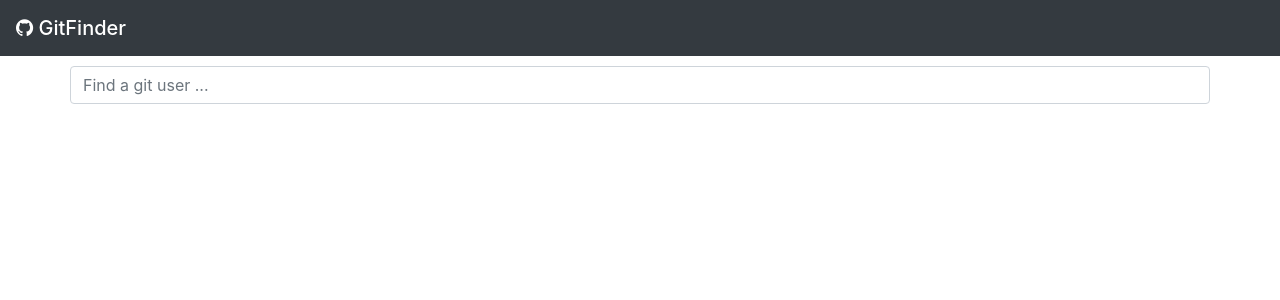
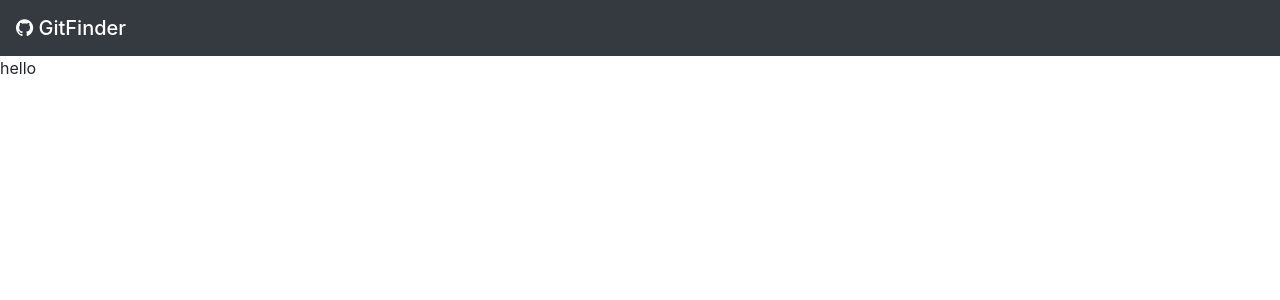
Before and after one commit to navansami/gitfinder-react, a React (Create React App) app: page /user in a window 1280 px wide. Shown: the top 300 px of the page. Built offline with nearby package versions, Linux system fonts and the light colour scheme.

Commit message:
implemented routing and pages to app

```diff
--- a/package.json
+++ b/package.json
@@ -14,6 +14,7 @@
     "prettier": "^2.1.2",
     "react": "^17.0.1",
     "react-dom": "^17.0.1",
+    "react-router-dom": "^5.2.0",
     "react-scripts": "4.0.0",
     "web-vitals": "^0.2.4"
   },
--- a/src/App.jsx
+++ b/src/App.jsx
@@ -1,13 +1,10 @@
 import React from "react";
+import { BrowserRouter as Router, Switch, Route, Link } from "react-router-dom";
 import Navbar from "./components/layout/Navbar";
-import SearchBar from "./components/searchbar/SearchBar";
-import UserList from "./components/users/UserList";
-import useGitUsers from "./hooks/useGitUsers";
-import Loader from "./components/layout/Loader";
+import Home from "./pages/Home";
+import DisplayUser from "./components/users/DisplayUser";
 
 const App = () => {
-  const [usersList, search] = useGitUsers("");
-
   const navbarOptions = {
     title: "GitFinder",
     theme: "dark", // theme options -> [dark, light, primary, danager, success]
@@ -15,17 +12,20 @@ const App = () => {
   };
 
   return (
+    <Router>
       <div>
         <Navbar
           title={navbarOptions.title}
           theme={navbarOptions.theme}
           icon={navbarOptions.icon}
         />
-      <div className="container" style={{ padding: "10px 0" }}>
-        <SearchBar onFormReceived={search} clearButton={usersList.length} />
-        <UserList usersList={usersList} />
       </div>
-    </div>
+
+      <Switch>
+        <Route exact path="/" component={Home} />
+        <Route exact path="/user" component={DisplayUser} />
+      </Switch>
+    </Router>
   );
 };
 
--- /dev/null
+++ b/src/components/users/DisplayUser.jsx
@@ -0,0 +1,7 @@
+import React from "react";
+
+const DisplayUser = ({ user }) => {
+  return <div> {"hello"} </div>;
+};
+
+export default DisplayUser;
--- a/src/components/users/User.jsx
+++ b/src/components/users/User.jsx
@@ -1,4 +1,6 @@
 import React from "react";
+import { Link } from "react-router-dom";
+import DisplayUser from "./DisplayUser";
 import "./User.css";
 
 const User = ({ user }) => {
@@ -7,9 +9,12 @@ const User = ({ user }) => {
       <img src={user.avatar_url} className="card-img-top" alt="" />
       <div className="card-body">
         <h5> {user.login} </h5>
-        <a href="#" className="btn btn-dark btn-block">
+        <Link
+          to={`/user?user=${user.login}`}
+          className="btn btn-dark btn-block"
+        >
           See more
-        </a>
+        </Link>
       </div>
     </div>
   );
--- /dev/null
+++ b/src/pages/Home.jsx
@@ -0,0 +1,17 @@
+import React from "react";
+import SearchBar from "../components/searchbar/SearchBar";
+import UserList from "../components/users/UserList";
+import useGitUsers from "../hooks/useGitUsers";
+
+const Home = () => {
+  const [usersList, search] = useGitUsers("");
+
+  return (
+    <div className="container" style={{ padding: "10px 0" }}>
+      <SearchBar onFormReceived={search} clearButton={usersList.length} />
+      <UserList usersList={usersList} />
+    </div>
+  );
+};
+
+export default Home;
```
Also changed, not shown: 1 other file (tests, documents, lock files or other folders). Lines whose indentation alone changed are shown as unchanged.
